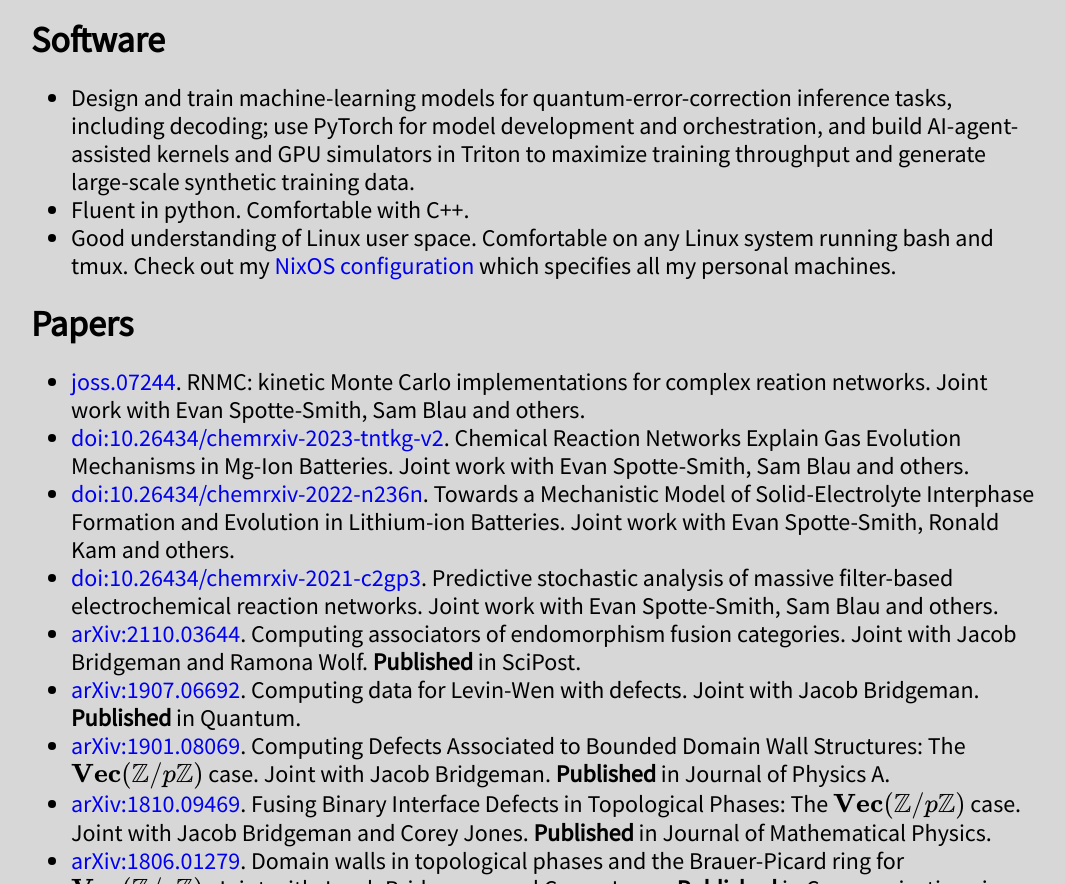
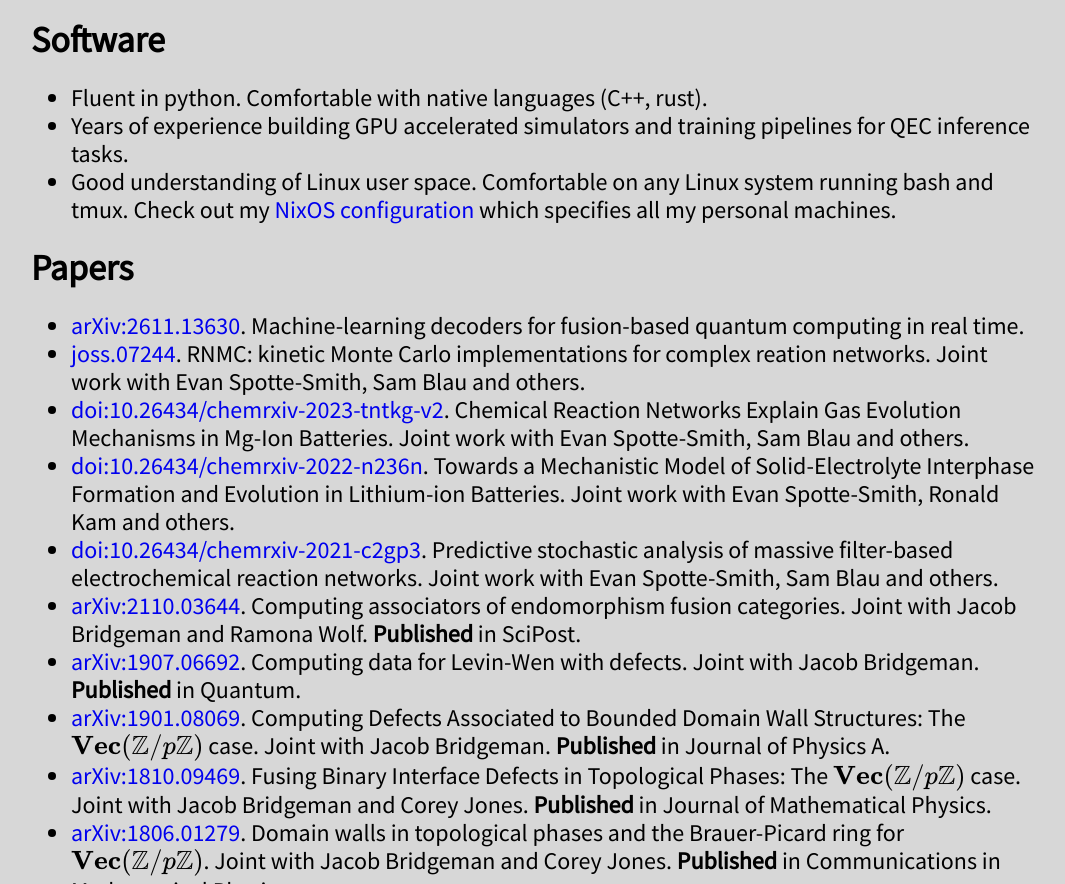
Before and after one commit to danielbarter/danielbarter.github.io, a plain HTML site: page CV.html in a window 1280 px wide. Shown: the part 1375-2259 px from the top of the page, without its empty margins (105-1170 px from the left). Drawn offline with nearby package versions, Linux system fonts and the light colour scheme.

Commit message:
updating CV

```diff
--- a/CV.html
+++ b/CV.html
@@ -100,13 +100,10 @@ Mathematics, University of Sydney. March 2008 - December 2011.</li>
 </ul>
 <h2 id="software">Software</h2>
 <ul>
-<li>Design and train machine-learning models for
-quantum-error-correction inference tasks, including decoding; use
-PyTorch for model development and orchestration, and build
-AI-agent-assisted kernels and GPU simulators in Triton to maximize
-training throughput and generate large-scale synthetic training
-data.</li>
-<li>Fluent in python. Comfortable with C++.</li>
+<li>Fluent in python. Comfortable with native languages (C++,
+rust).</li>
+<li>Years of experience building GPU accelerated simulators and training
+pipelines for QEC inference tasks.</li>
 <li>Good understanding of Linux user space. Comfortable on any Linux
 system running bash and tmux. Check out my <a
 href="https://github.com/danielbarter/nixos-config">NixOS
@@ -114,6 +111,9 @@ configuration</a> which specifies all my personal machines.</li>
 </ul>
 <h2 id="papers">Papers</h2>
 <ul>
+<li><a href="https://arxiv.org/abs/2611.13630">arXiv:2611.13630</a>.
+Machine-learning decoders for fusion-based quantum computing in real
+time.</li>
 <li><a
 href="https://joss.theoj.org/papers/10.21105/joss.07244">joss.07244</a>.
 RNMC: kinetic Monte Carlo implementations for complex reation networks.
```
Also changed, not shown: 1 other file.
